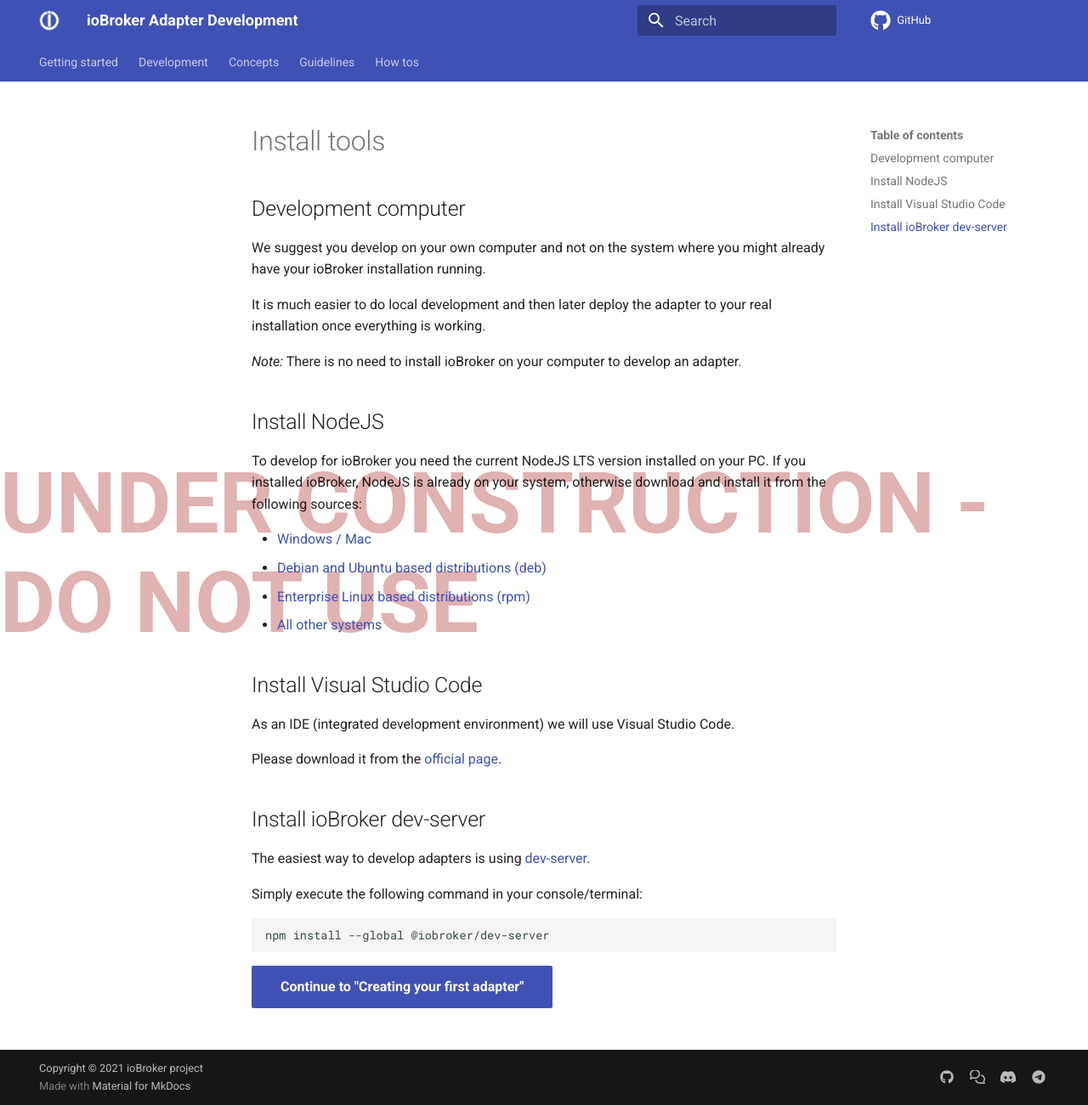
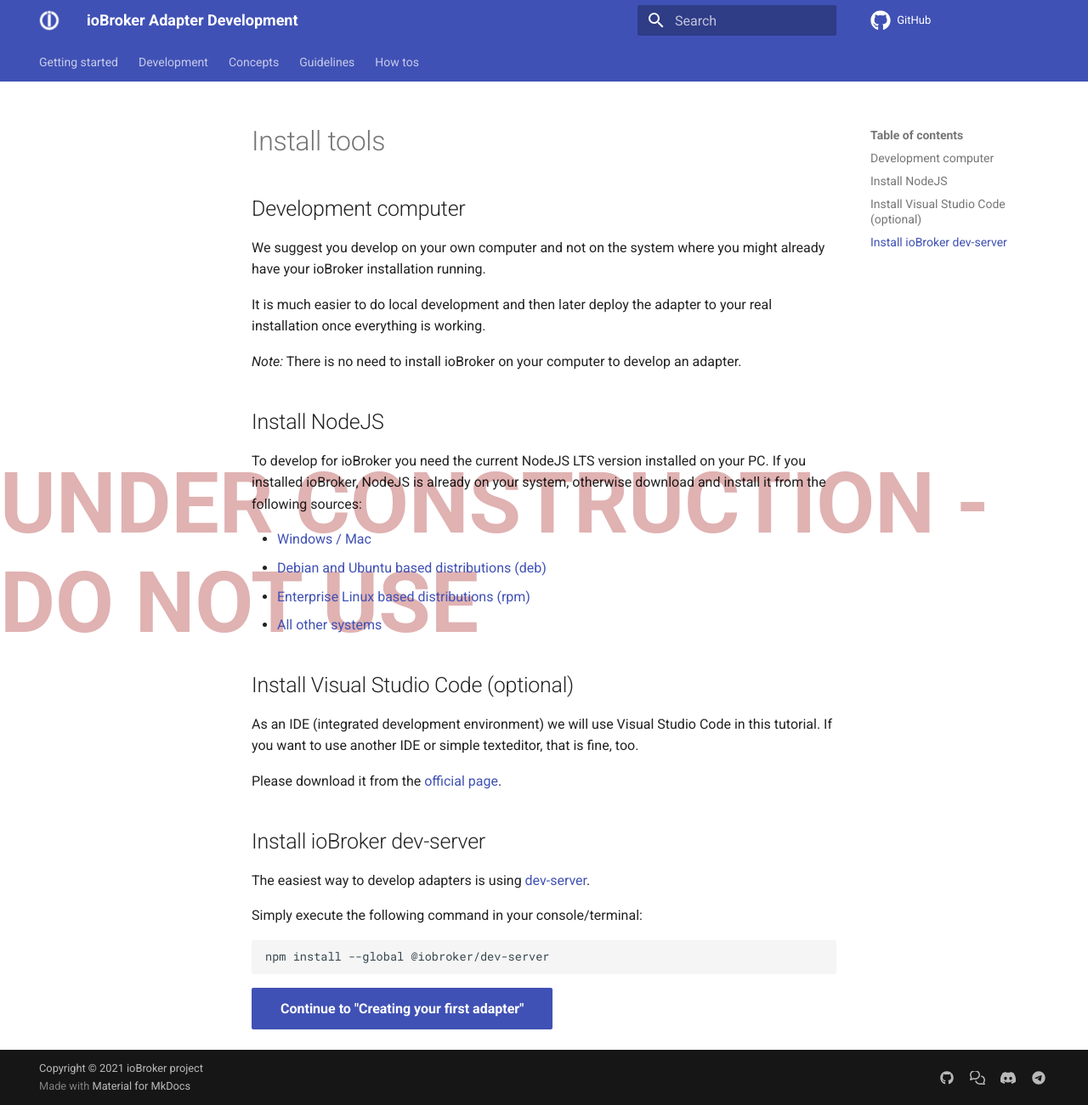
Before and after one commit to ioBroker/dev-docs, an MkDocs documentation site: the page built from docs/getting-started/01-installation.md, in a window 1280 px wide and 1301 px high. Shown: the whole window at 85% size. Built offline with MkDocs 1.6.1 and Material for MkDocs 9.7.7, drawn with Linux system fonts in a browser that asks for light colours; comment, search, counter and statistics services are not loaded; the version menu is left out.

Commit message:
describe vscode as optional
reason:
* personally: I'd be incented to leave the whole getting started (and maybe even ioBroker development, if it was my first try) if I feel that an IDE is pressured on me for no reason and I have a favorite tool that works for the same task (node.js development) already.

* on the other hand I currently see nothing in here that requires vscode.
* Also the `bare` vscode does not feel very good to me, so maybe a small "recomended setup of vscode" including some plugins and settings would be nice for people that want to try it.

```diff
--- a/docs/getting-started/01-installation.md
+++ b/docs/getting-started/01-installation.md
@@ -17,9 +17,10 @@
 - [Enterprise Linux based distributions (rpm)](https://github.com/nodesource/distributions#rpm)
 - [All other systems](https://nodejs.org/en/download/#:~:text=Additional%20Platforms)
 
-## Install Visual Studio Code
+## Install Visual Studio Code (optional)
 
-As an IDE (integrated development environment) we will use Visual Studio Code.
+As an IDE (integrated development environment) we will use Visual Studio Code in this tutorial.
+If you want to use another IDE or simple texteditor, that is fine, too.
 
 Please download it from the [official page](https://code.visualstudio.com/download).
 
```
